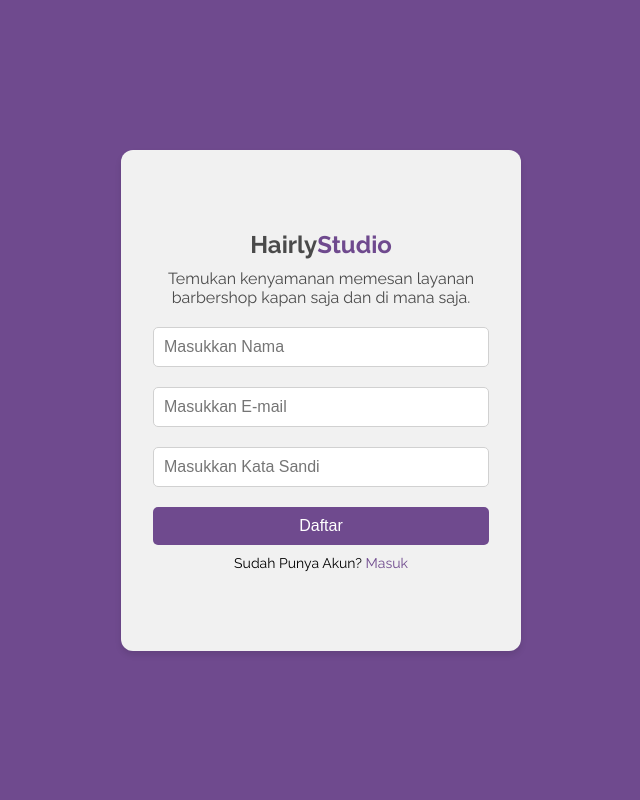
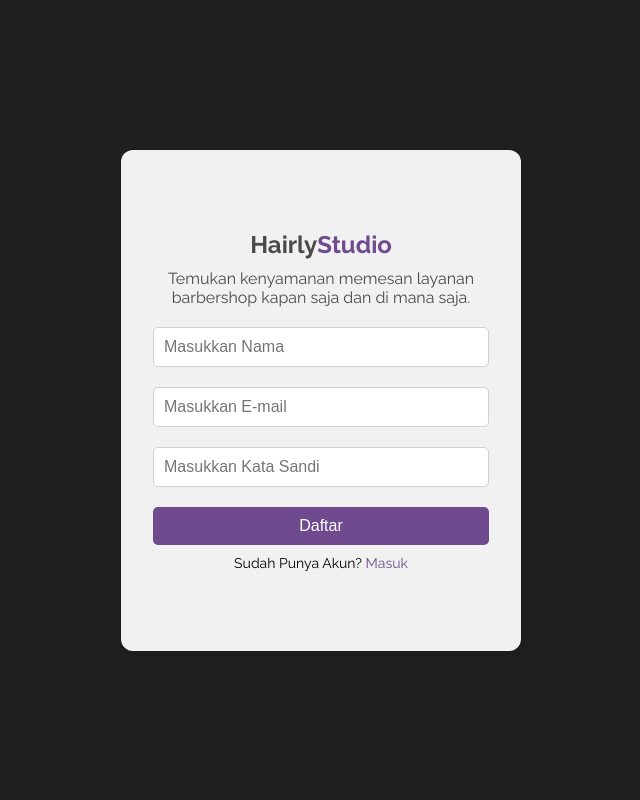
Before and after one commit to akmalized/HairlyStudio, a PHP site: page /register.php in a window 1280 px wide. Shown: the whole page, without its empty margins (319-959 px from the left). Run offline with PHP 8.4, Linux system fonts and the light colour scheme.

Commit message:
Login dan Register FE nya done

```diff
--- a/code/index.php
+++ b/code/index.php
@@ -39,7 +39,7 @@
             <p class="animate__animated animate__fadeInUp" >HairlyStudio menghadirkan perawatan rambut modern dan elegan dengan <br>layanan profesional, detail sempurna, dan suasana nyaman.</p>
         </div>
         <div  class="animate__animated animate__fadeInUp" class="auth-buttons">
-          <a href="#" class="btn btn-primary">Pesan Sekarang</a>
+          <a href="transaksi.php" class="btn btn-primary">Pesan Sekarang</a>
         </div>
     </div>
   </section>
@@ -91,7 +91,7 @@
         <img src="../asset/img-Fariz.png" alt="Fariz Oktavian">
         <div>
             <h3>10523006 - Fariz Oktavian</h3>
-            <p>JobDesk: <br><span class="jobdesk"> - Membuat halaman Landing Page <br> -  Mendesain Halaman WEB</span></p>
+            <p>JobDesk: <br><span class="jobdesk"> - Membuat halaman Landing Page <br> -  Mendesain Halaman WEB <br> - Styling Halaman Masuk dan Halaman Daftar</span></p>
         </div>
     </div>
 
--- a/code/login.php
+++ b/code/login.php
@@ -15,7 +15,7 @@
         body {
             margin: 0;
             font-family: 'Raleway', sans-serif;
-            background-color: #6F4A8E;
+            background-color: #1f1f1f;
             display: flex;
             justify-content: center;
             align-items: center;
--- a/code/register.php
+++ b/code/register.php
@@ -15,7 +15,7 @@
         body {
             margin: 0;
             font-family: 'Raleway', sans-serif;
-            background-color: #6F4A8E;
+            background-color: #1f1f1f;
             display: flex;
             justify-content: center;
             align-items: center;
```
